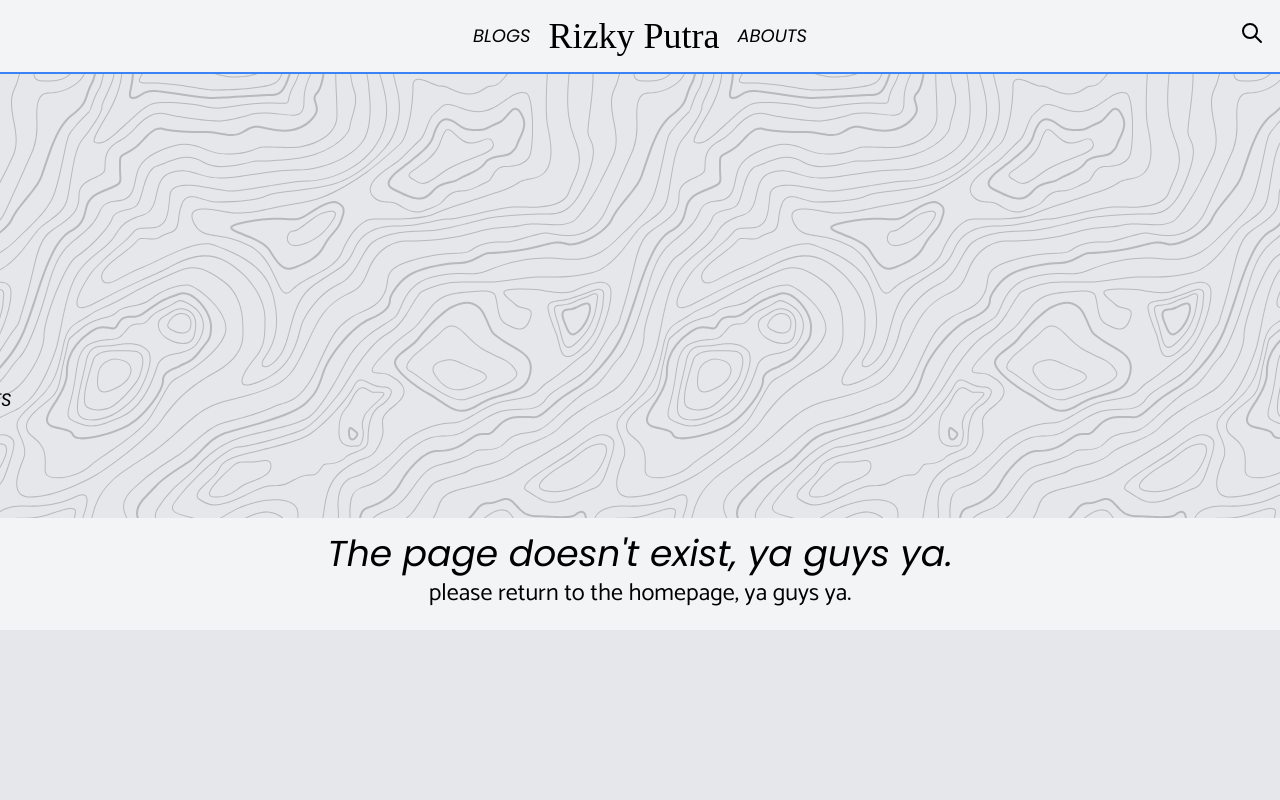
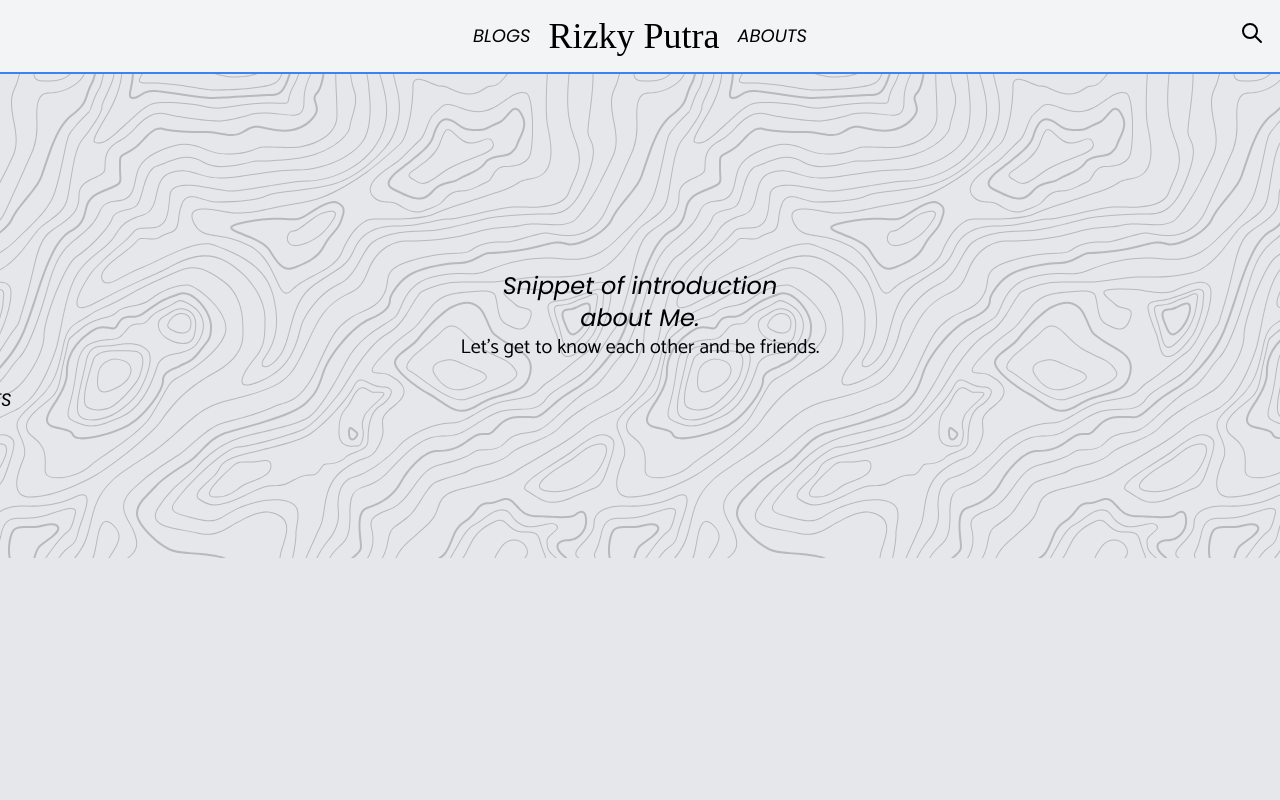
Before and after one commit to rochmadrizky/RizkyEvers, a Next.js app: page /abouts in a window 1280 px wide. Before the commit this address had no page. Shown: the top 800 px of the page. Built offline with nearby package versions, Linux system fonts and the light colour scheme; a web font is replaced by a local one.

Commit message:
WIP lagi ygy

```diff
--- /dev/null
+++ b/src/app/(pages)/abouts/page.js
@@ -0,0 +1,24 @@
+import React from 'react';
+
+const page = () => {
+  return (
+    <div
+        className="h-[484px] flex items-center justify-center"
+        style={{ backgroundImage: `url('/background/topography.svg')` }}
+      >
+       <div className="max-w-4xl mx-auto flex items-center justify-center">
+          <div className="p-4">
+            <div className="text-center">
+              <h1 className="font-prefix text-2xl">Snippet of introduction</h1>
+              <h1 className="font-prefix text-2xl">about Me.</h1>
+              <p className="font-description text-xl">
+                Let&apos;s get to know each other and be friends.
+              </p>
+            </div>
+          </div>
+          </div>
+    </div>
+  );
+};
+
+export default page;
--- /dev/null
+++ b/src/app/(pages)/blogs/page.js
@@ -0,0 +1,25 @@
+import React from 'react';
+
+const page = () => {
+  return (
+    <div
+        className="h-[484px] flex items-center justify-center"
+        style={{ backgroundImage: `url('/background/topography.svg')` }}
+      >
+      <div className="max-w-4xl mx-auto flex items-center justify-center">
+          <div className="p-4">
+            <div className="text-center">
+              <h1 className="font-prefix text-2xl">
+                A collection of my blog notes.
+              </h1>
+              <p className="font-description text-xl">
+                This is where all my experiments are recorded.
+              </p>
+            </div>
+          </div>
+        </div>
+    </div>
+  );
+};
+
+export default page;
--- a/src/app/components/navbar/MenuNavbar.js
+++ b/src/app/components/navbar/MenuNavbar.js
@@ -9,7 +9,7 @@ const MenuNavbar = ({ pilihMenu }) => {
     <>
       <ul className="flex items-center flex-col md:flex-row md:gap-[18px]">
         <li className="mb-4 md:mb-0 font-prefix text-lg">
-          <Link href="#" onClick={mengaturMenuKlik}>
+          <Link href="/blogs" onClick={mengaturMenuKlik}>
             BLOGS
           </Link>
         </li>
@@ -23,7 +23,7 @@ const MenuNavbar = ({ pilihMenu }) => {
           </Link>
         </li>
         <li className="mb-4 md:mb-0 font-prefix text-lg">
-          <Link href="#" onClick={mengaturMenuKlik}>
+          <Link href="/abouts" onClick={mengaturMenuKlik}>
             ABOUTS
           </Link>
         </li>
```
